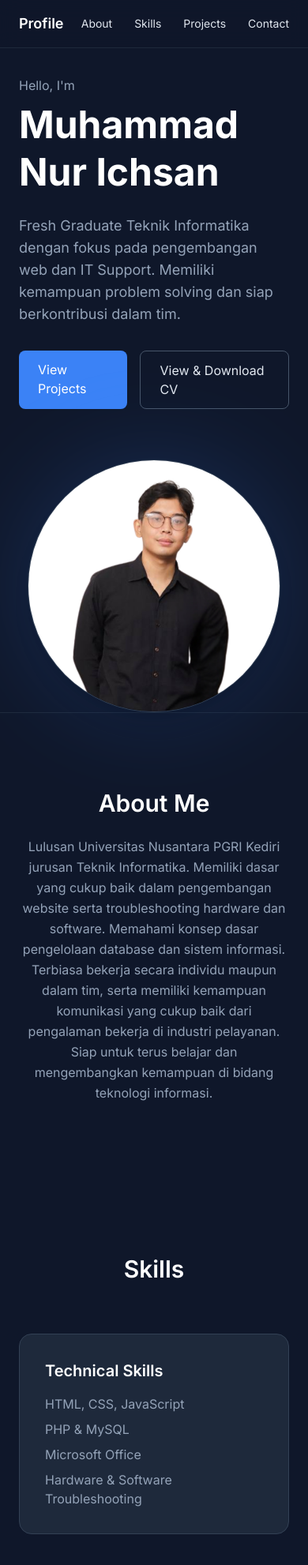
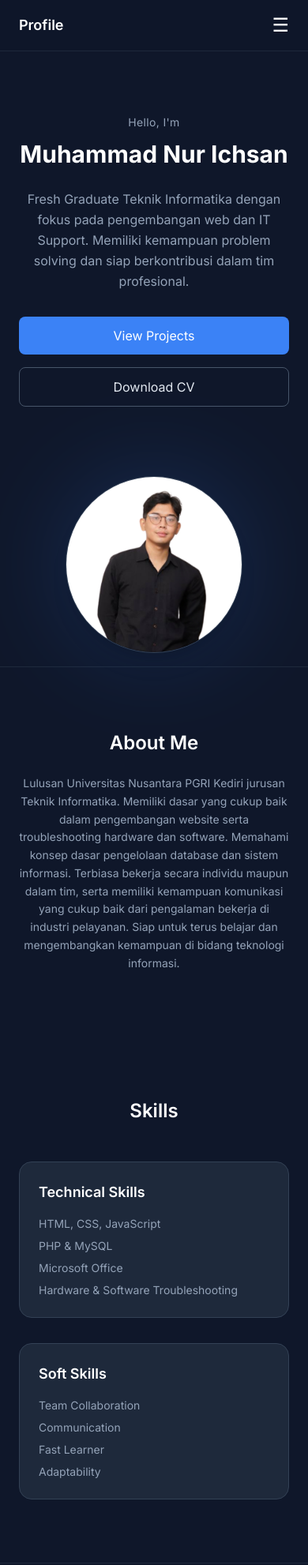
Before and after one commit to Miracle039/Second-Website-Profile, a plain HTML site: page index.html in a window 390 px wide. Shown: the top 1982 px of the page at 79% size. Drawn offline with nearby package versions, Linux system fonts and the light colour scheme.

Commit message:
Update index.html

```diff
--- a/index.html
+++ b/index.html
@@ -23,55 +23,74 @@
   </script>
 </head>
 
-<body class="bg-primary text-slate-200 font-sans">
+<body class="bg-primary text-slate-200 font-sans scroll-smooth">
 
 <!-- NAVBAR -->
-<nav class="fixed w-full bg-primary/80 backdrop-blur-md z-50 border-b border-slate-800">
+<nav class="fixed w-full bg-primary/90 backdrop-blur-md z-50 border-b border-slate-800">
   <div class="max-w-6xl mx-auto px-6 py-4 flex justify-between items-center">
+
     <h1 class="font-semibold text-lg text-white">Profile</h1>
-    <div class="space-x-6 text-sm">
+
+    <!-- Desktop Menu -->
+    <div class="hidden md:flex space-x-6 text-sm">
       <a href="#about" class="hover:text-accent transition">About</a>
       <a href="#skills" class="hover:text-accent transition">Skills</a>
       <a href="#projects" class="hover:text-accent transition">Projects</a>
       <a href="#contact" class="hover:text-accent transition">Contact</a>
     </div>
+
+    <!-- Mobile Button -->
+    <button id="menu-btn" class="md:hidden text-white text-2xl">
+      ☰
+    </button>
+  </div>
+
+  <!-- Mobile Menu -->
+  <div id="mobile-menu" class="hidden md:hidden px-6 pb-4 space-y-3 text-sm bg-primary">
+    <a href="#about" class="block hover:text-accent">About</a>
+    <a href="#skills" class="block hover:text-accent">Skills</a>
+    <a href="#projects" class="block hover:text-accent">Projects</a>
+    <a href="#contact" class="block hover:text-accent">Contact</a>
   </div>
 </nav>
 
 <!-- HERO -->
-<section class="min-h-screen flex items-center pt-24 px-6">
-  <div class="max-w-6xl mx-auto grid md:grid-cols-2 gap-16 items-center">
+<section class="min-h-screen flex items-center pt-32 md:pt-24 px-6">
+  <div class="max-w-6xl mx-auto grid md:grid-cols-2 gap-12 items-center text-center md:text-left">
 
     <!-- Text -->
     <div>
-      <h2 class="text-slate-400 mb-2">Hello, I'm</h2>
-      <h1 class="text-5xl font-bold text-white leading-tight">
+      <h2 class="text-slate-400 mb-3 text-sm tracking-wide">Hello, I'm</h2>
+
+      <h1 class="text-3xl sm:text-4xl md:text-5xl font-bold text-white leading-tight">
         Muhammad Nur Ichsan
       </h1>
 
-      <p class="mt-6 text-lg text-slate-400 max-w-lg">
+      <p class="mt-6 text-base md:text-lg text-slate-400 max-w-xl mx-auto md:mx-0 leading-relaxed">
         Fresh Graduate Teknik Informatika dengan fokus pada pengembangan web
         dan IT Support. Memiliki kemampuan problem solving dan siap
-        berkontribusi dalam tim.
+        berkontribusi dalam tim profesional.
       </p>
 
-      <div class="mt-8 flex gap-4">
-        <a href="#projects" class="px-6 py-3 bg-accent text-white rounded-lg font-medium hover:opacity-90 transition">
+      <div class="mt-8 flex flex-col sm:flex-row gap-4 justify-center md:justify-start">
+        <a href="#projects"
+           class="px-6 py-3 bg-accent text-white rounded-lg font-medium hover:opacity-90 transition">
           View Projects
         </a>
+
         <a href="CV.pdf" download="Muhammad-Nur-Ichsan-CV.pdf"
-		   class="px-6 py-3 border border-slate-600 rounded-lg hover:border-accent hover:text-accent transition">
-		  View & Download CV
-		</a>
+           class="px-6 py-3 border border-slate-600 rounded-lg hover:border-accent hover:text-accent transition">
+          Download CV
+        </a>
       </div>
     </div>
 
     <!-- Image -->
-    <div class="flex justify-center">
+    <div class="flex justify-center mt-10 md:mt-0">
       <div class="relative">
         <div class="absolute inset-0 bg-accent rounded-full blur-3xl opacity-20"></div>
         <img src="aku2.png" alt="Profile"
-          class="relative w-80 h-80 object-cover rounded-full border border-slate-700 shadow-xl">
+             class="relative w-56 h-56 sm:w-72 sm:h-72 md:w-80 md:h-80 object-cover rounded-full border border-slate-700 shadow-xl">
       </div>
     </div>
 
@@ -79,28 +98,29 @@
 </section>
 
 <!-- ABOUT -->
-<section id="about" class="py-24 px-6 border-t border-slate-800">
+<section id="about" class="py-20 md:py-24 px-6 border-t border-slate-800">
   <div class="max-w-4xl mx-auto text-center">
-    <h2 class="text-3xl font-semibold text-white">About Me</h2>
-    <p class="mt-6 text-slate-400 leading-relaxed">
-   Lulusan Universitas Nusantara PGRI Kediri jurusan Teknik Informatika.
-   Memiliki dasar yang cukup baik dalam pengembangan website serta troubleshooting hardware dan software.
-   Memahami konsep dasar pengelolaan database dan sistem informasi. Terbiasa bekerja secara individu maupun dalam tim, serta memiliki kemampuan komunikasi yang cukup baik dari pengalaman bekerja di industri pelayanan.
-   Siap untuk terus belajar dan mengembangkan kemampuan di bidang teknologi informasi.
+    <h2 class="text-2xl md:text-3xl font-semibold text-white">About Me</h2>
+    <p class="mt-6 text-slate-400 leading-relaxed text-sm md:text-base">
+      Lulusan Universitas Nusantara PGRI Kediri jurusan Teknik Informatika.
+      Memiliki dasar yang cukup baik dalam pengembangan website serta troubleshooting hardware dan software.
+      Memahami konsep dasar pengelolaan database dan sistem informasi. Terbiasa bekerja secara individu maupun dalam tim,
+      serta memiliki kemampuan komunikasi yang cukup baik dari pengalaman bekerja di industri pelayanan.
+      Siap untuk terus belajar dan mengembangkan kemampuan di bidang teknologi informasi.
     </p>
   </div>
 </section>
 
 <!-- SKILLS -->
-<section id="skills" class="py-24 px-6 bg-slate-900">
+<section id="skills" class="py-20 md:py-24 px-6 bg-slate-900">
   <div class="max-w-6xl mx-auto">
-    <h2 class="text-3xl font-semibold text-center text-white mb-16">Skills</h2>
+    <h2 class="text-2xl md:text-3xl font-semibold text-center text-white mb-12 md:mb-16">Skills</h2>
 
-    <div class="grid md:grid-cols-2 gap-10">
+    <div class="grid sm:grid-cols-2 gap-8 md:gap-10">
 
-      <div class="bg-slate-800 p-8 rounded-2xl border border-slate-700 hover:border-accent transition">
-        <h3 class="text-xl font-semibold text-white mb-4">Technical Skills</h3>
-        <ul class="space-y-2 text-slate-400">
+      <div class="bg-slate-800 p-6 md:p-8 rounded-2xl border border-slate-700 hover:border-accent transition">
+        <h3 class="text-lg md:text-xl font-semibold text-white mb-4">Technical Skills</h3>
+        <ul class="space-y-2 text-slate-400 text-sm md:text-base">
           <li>HTML, CSS, JavaScript</li>
           <li>PHP & MySQL</li>
           <li>Microsoft Office</li>
@@ -108,9 +128,9 @@
         </ul>
       </div>
 
-      <div class="bg-slate-800 p-8 rounded-2xl border border-slate-700 hover:border-accent transition">
-        <h3 class="text-xl font-semibold text-white mb-4">Soft Skills</h3>
-        <ul class="space-y-2 text-slate-400">
+      <div class="bg-slate-800 p-6 md:p-8 rounded-2xl border border-slate-700 hover:border-accent transition">
+        <h3 class="text-lg md:text-xl font-semibold text-white mb-4">Soft Skills</h3>
+        <ul class="space-y-2 text-slate-400 text-sm md:text-base">
           <li>Team Collaboration</li>
           <li>Communication</li>
           <li>Fast Learner</li>
@@ -123,11 +143,11 @@
 </section>
 
 <!-- PROJECTS -->
-<section id="projects" class="py-24 px-6 border-t border-slate-800">
+<section id="projects" class="py-20 md:py-24 px-6 border-t border-slate-800">
   <div class="max-w-6xl mx-auto">
-    <h2 class="text-3xl font-semibold text-center text-white mb-16">Projects</h2>
+    <h2 class="text-2xl md:text-3xl font-semibold text-center text-white mb-12 md:mb-16">Projects</h2>
 
-    <div class="grid md:grid-cols-3 gap-8">
+    <div class="grid sm:grid-cols-2 lg:grid-cols-3 gap-8">
 
       <div class="bg-slate-800 p-6 rounded-2xl border border-slate-700 hover:scale-105 transition">
         <h3 class="text-lg font-semibold text-white mb-2">Portfolio Website</h3>
@@ -158,10 +178,10 @@
 </section>
 
 <!-- CONTACT -->
-<section id="contact" class="py-24 px-6 bg-slate-900 text-center">
-  <h2 class="text-3xl font-semibold text-white">Contact</h2>
-  <div class="mt-8 space-y-2 text-slate-300">
-    <p>Email:mnichsan339@gmail.com</p>
+<section id="contact" class="py-20 md:py-24 px-6 bg-slate-900 text-center">
+  <h2 class="text-2xl md:text-3xl font-semibold text-white">Contact</h2>
+  <div class="mt-6 space-y-2 text-slate-300 text-sm md:text-base">
+    <p>Email: mnichsan339@gmail.com</p>
     <p>LinkedIn: www.linkedin.com/in/mnichsan</p>
   </div>
 </section>
@@ -171,5 +191,15 @@
   © 2026 Muhammad Nur Ichsan. All rights reserved.
 </footer>
 
+<!-- Mobile Menu Script -->
+<script>
+  const btn = document.getElementById("menu-btn");
+  const menu = document.getElementById("mobile-menu");
+
+  btn.addEventListener("click", () => {
+    menu.classList.toggle("hidden");
+  });
+</script>
+
 </body>
 </html>
```
